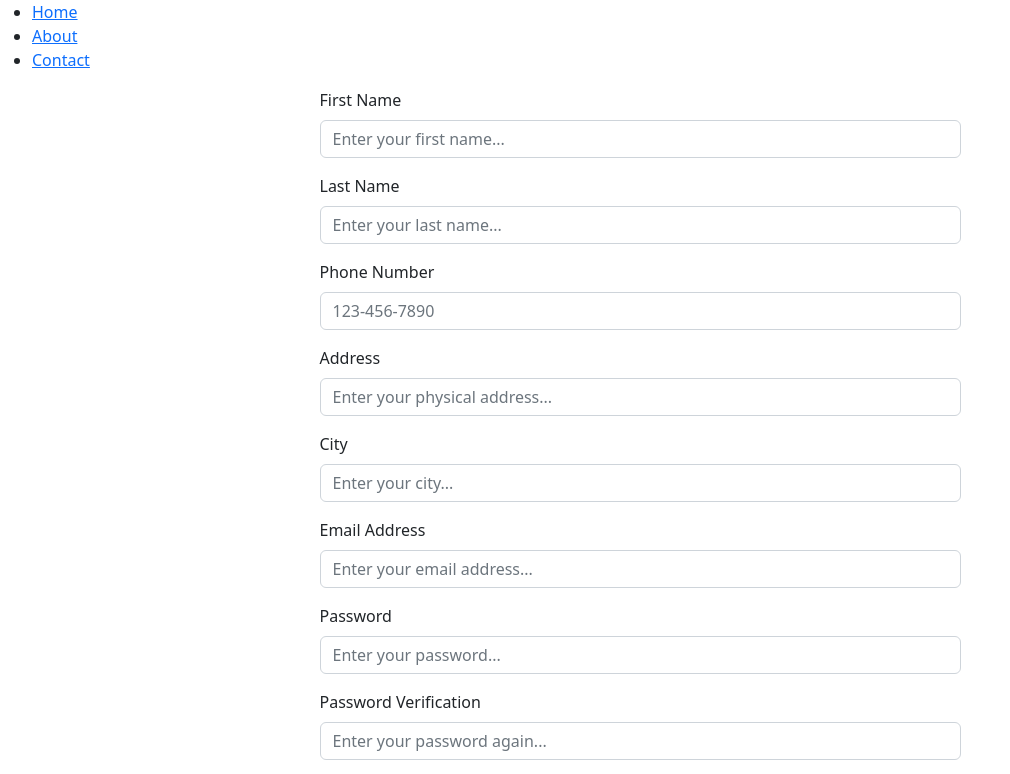
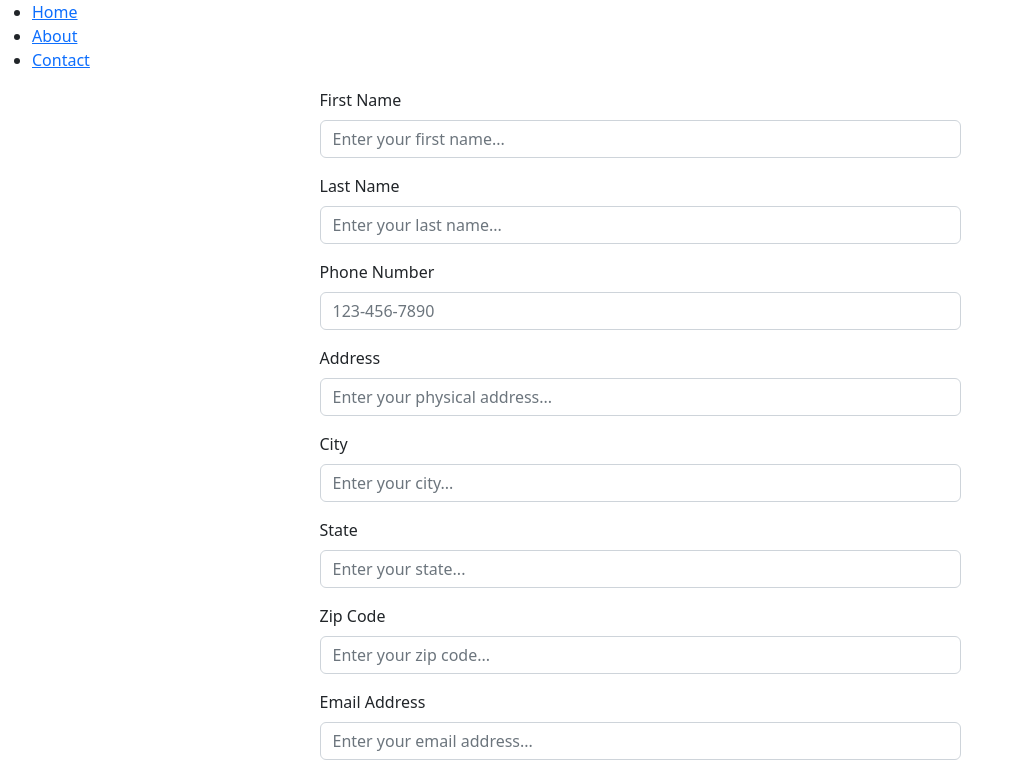
Before and after one commit to Deadrick99/petstore, a React (Vite) app: page /signup in a window 1280 px wide. Shown: the top 774 px of the page, without its empty margins (0-1010 px from the left). Built offline with nearby package versions, Linux system fonts and the light colour scheme.

Commit message:
adding zipcode and email address groups

```diff
--- a/src/pages/SignUp.tsx
+++ b/src/pages/SignUp.tsx
@@ -19,7 +19,9 @@ const SignUp = () => {
         last_name: '',
         password: '',
         password_verify: '',
-        phone_number: ''
+        phone_number: '',
+        state: '',
+        zip_code: ''
     });
     const [errors, setErrors] = useState({
         address: null,
@@ -29,7 +31,9 @@ const SignUp = () => {
         last_name: null,
         password: null,
         password_verify: null,
-        phone_number: null
+        phone_number: null,
+        state: null,
+        zip_code: null
     })
 
     const handleSubmit = (e: React.MouseEvent<HTMLButtonElement>) => {
@@ -129,14 +133,26 @@ const SignUp = () => {
                          * State
                          */}
                         <Form.Group className={FormGroupClass} controlId="formState">
-
+                            <Form.Label>State</Form.Label>
+                            <Form.Control
+                                type='text'
+                                placeholder='Enter your state...'
+                                value={form.state}
+                                onChange={(e) => setField('state', e.target.value)}
+                            />
                         </Form.Group>
 
                         {/**
                          * Zip Code
                          */}
                         <Form.Group className={FormGroupClass} controlId="formZipCode">
-
+                            <Form.Label>Zip Code</Form.Label>
+                            <Form.Control
+                                type='number'
+                                placeholder='Enter your zip code...'
+                                value={form.zip_code}
+                                onChange={(e) => setField('zip_code', e.target.value)}
+                            />
                         </Form.Group>
 
                         {/**
```
